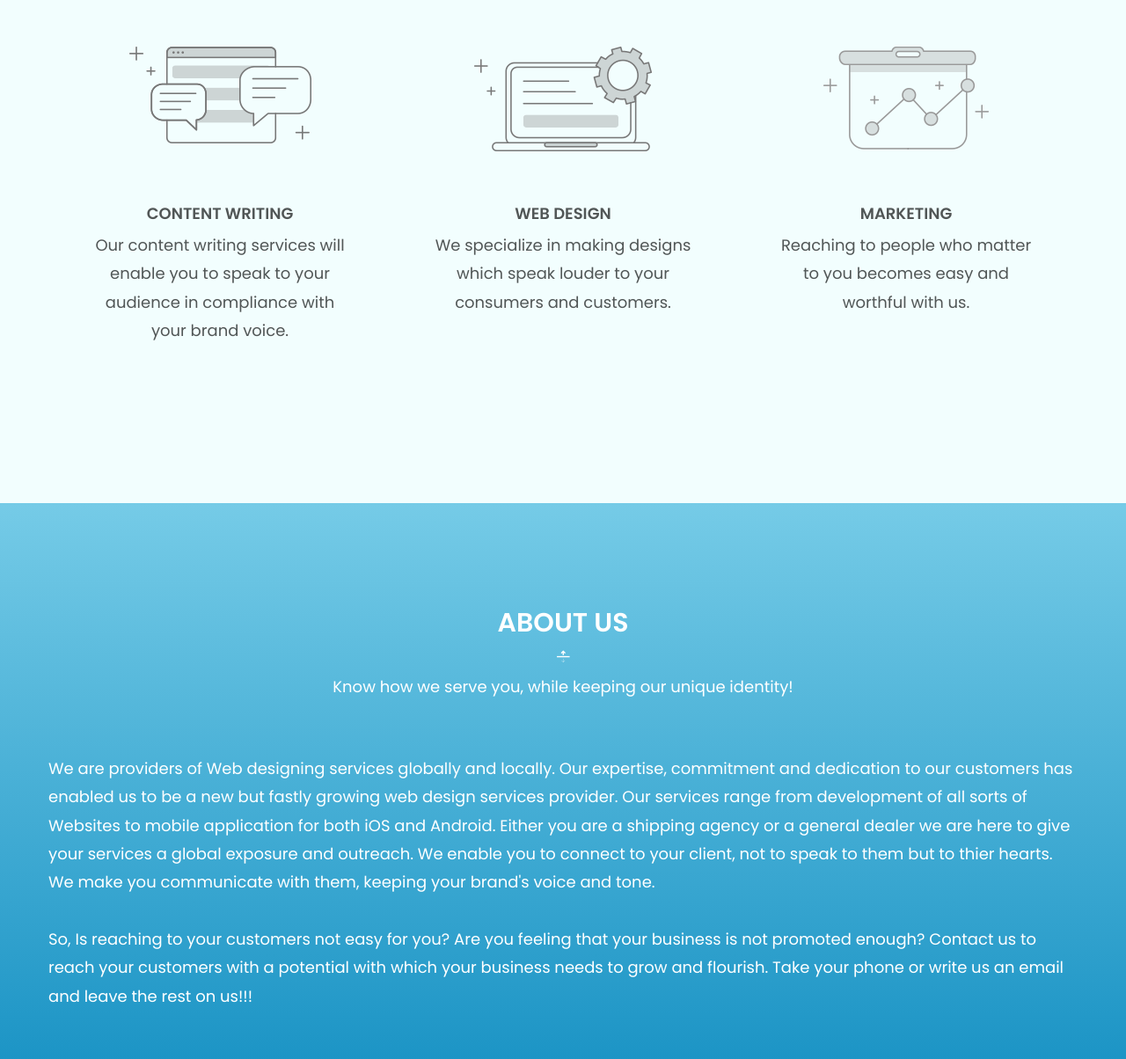
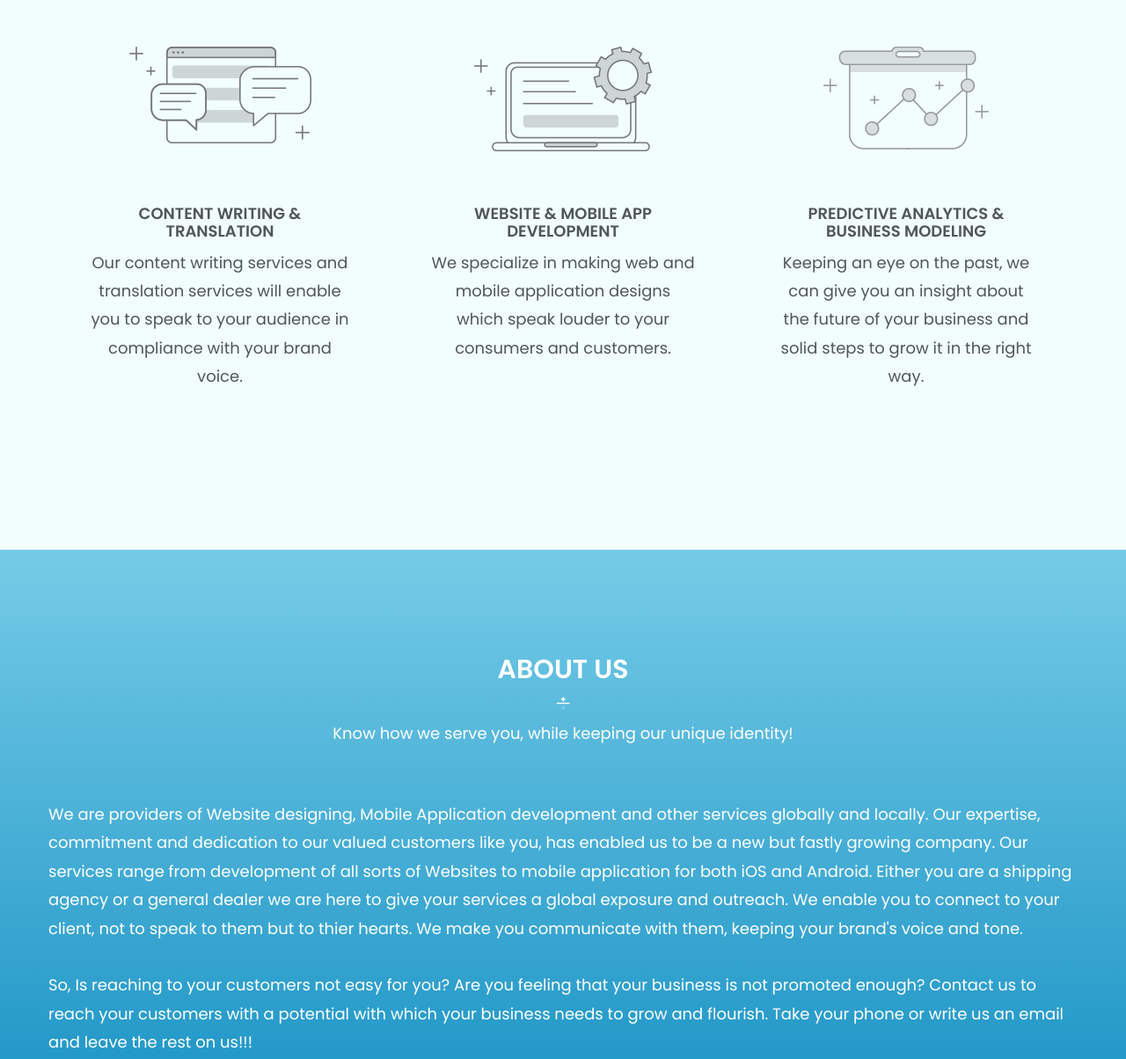
Before and after one commit to mrsaeeddev/thewebstudio, a plain HTML site: page index.html in a window 1280 px wide. Shown: the part 917-2121 px from the top of the page at 88% size. Drawn offline with Linux system fonts and the light colour scheme.

Commit message:
some minor fixes

```diff
--- a/index.html
+++ b/index.html
@@ -82,7 +82,7 @@
                     <h1>Get your website designed by us...</h1>
                     <h2>Promote your business!</h2>
                     <br />
-                    <p>It has never been so easy to promote your business. Now, you can expand your audience and better reach your consumers through our effective web design services...</p>
+                    <p>It has never been so easy to flourish your business. Now, you can expand your audience and better reach your customers through our effective web designing and other services...</p>
                 </div>
 
                     </div>
@@ -103,8 +103,8 @@
                         <div class="box-icon">
                             <img src="images/service-icon-1.png" alt="">
                         </div>
-                        <h4>CONTENT WRITING</h4>
-                        <p>Our content writing services will enable you to speak to your audience in compliance with your brand voice.</p>
+                        <h4>CONTENT WRITING & TRANSLATION</h4>
+                        <p>Our content writing services and translation services will enable you to speak to your audience in compliance with your brand voice.</p>
                     </div>
                 </div>
                 <div class="col-xs-12 col-sm-4">
@@ -112,8 +112,8 @@
                         <div class="box-icon">
                             <img src="images/service-icon-2.png" alt="">
                         </div>
-                        <h4>WEB DESIGN</h4>
-                        <p>We specialize in making designs which speak louder to your consumers and customers.</p>
+                        <h4>WEBSITE & MOBILE APP DEVELOPMENT</h4>
+                        <p>We specialize in making web and mobile application designs which speak louder to your consumers and customers.</p>
                     </div>
                 </div>
                 <div class="col-xs-12 col-sm-4">
@@ -121,8 +121,8 @@
                         <div class="box-icon">
                             <img src="images/service-icon-3.png" alt="">
                         </div>
-                        <h4>MARKETING</h4>
-                        <p>Reaching to people who matter to you becomes easy and worthful with us.</p>
+                        <h4>PREDICTIVE ANALYTICS & BUSINESS MODELING</h4>
+                        <p>Keeping an eye on the past, we can give you an insight about the future of your business and solid steps to grow it in the right way.</p>
                     </div>
                 </div>
             </div>
@@ -143,8 +143,8 @@
                 </div>
             <div class="row">
                 <div class="">
-                    We are providers of Web designing services globally and locally. Our expertise, commitment and dedication to our customers
-                    has enabled us to be a new but fastly growing web design services provider. Our services range from development of all sorts of
+                    We are providers of Website designing, Mobile Application development and other services globally and locally. Our expertise, commitment and dedication to our valued customers like you,
+                    has enabled us to be a new but fastly growing company. Our services range from development of all sorts of
                     Websites to mobile application for both iOS and Android. Either you are a shipping agency or a general dealer we are here to give your services a global exposure and outreach.
                     We enable you to connect to your client, not to speak to them but to thier hearts. We make you communicate with them, keeping
                     your brand's voice and tone.
@@ -686,7 +686,7 @@
                 <div class="row">
                     <div class="col-xs-12 col-sm-6 pull-right">
                         <ul class="social-menu text-right x-left">
-                            <li><a href="#"><i class="ti-facebook"></i></a></li>
+                            <li><a href="https://fb.me/TheWebStudioJS" target="_blank"><i class="ti-facebook"></i></a></li>
                             <li><a href="#"><i class="ti-twitter"></i></a></li>
                             <li><a href="#"><i class="ti-github"></i></a></li>
                         </ul>
```
